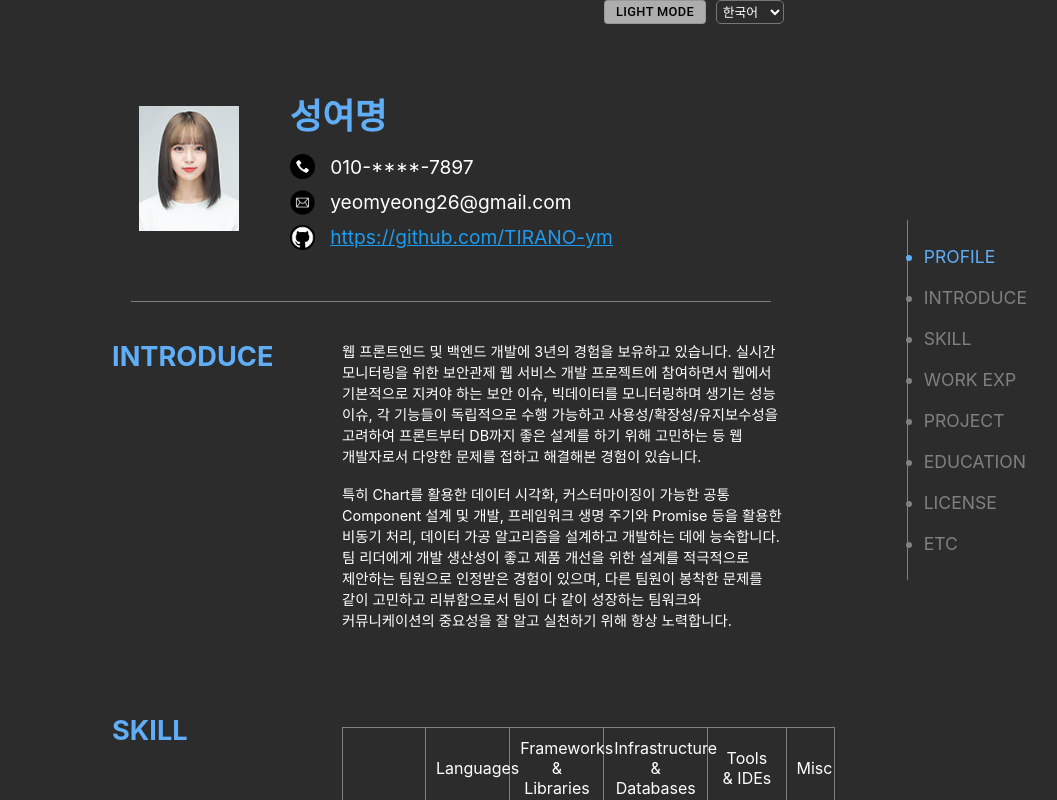
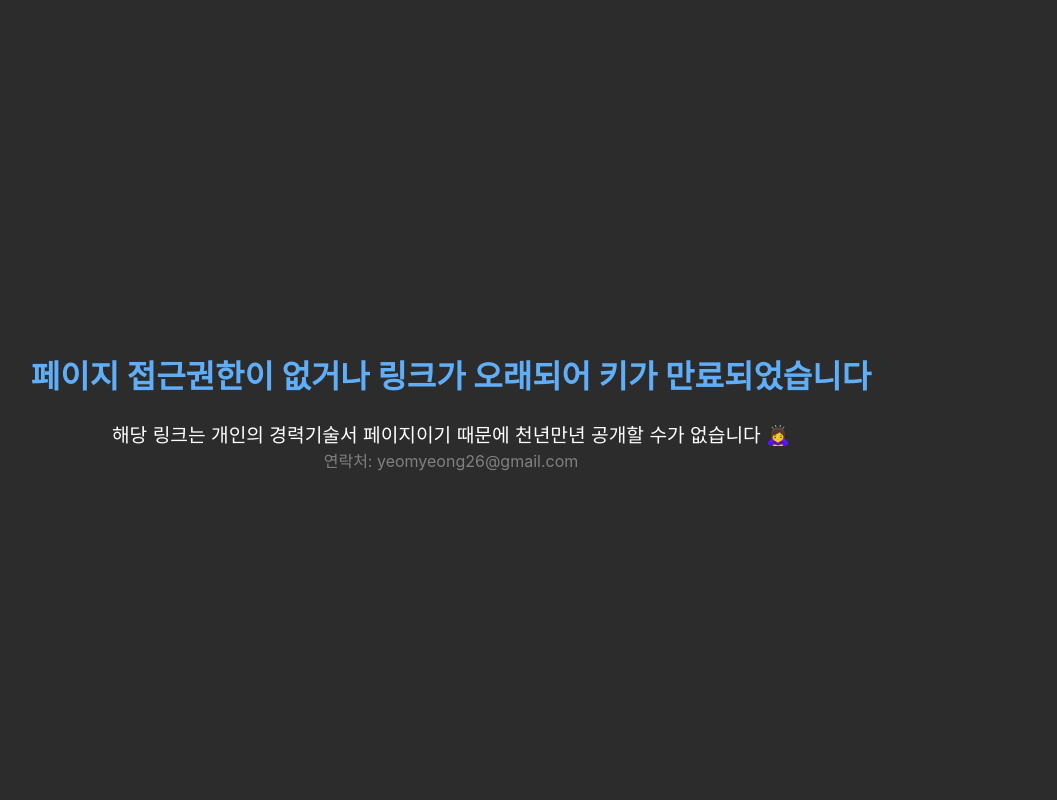
Before and after one commit to TIRANO-ym/resume-app, a React (Create React App) app: page / in a window 1280 px wide. Shown: the whole page, without its empty margins (189-1246 px from the left). Built offline with nearby package versions, Linux system fonts and the light colour scheme.

Commit message:
apply access key for main page

```diff
--- a/package.json
+++ b/package.json
@@ -10,6 +10,8 @@
     "@testing-library/react": "^13.4.0",
     "@testing-library/user-event": "^13.5.0",
     "i18next": "^23.14.0",
+    "jwt-decode": "^4.0.0",
+    "moment": "^2.30.1",
     "react": "^18.3.1",
     "react-dom": "^18.3.1",
     "react-i18next": "^15.0.1",
--- a/src/App.js
+++ b/src/App.js
@@ -1,9 +1,42 @@
-// import MainPage from "./page/main-page/main-page";
+import { useEffect, useState } from "react";
+import { jwtDecode } from "jwt-decode";
+import moment from "moment";
+import knownTokens from "./secure/known-tokens.json";
+import MainPage from "./page/main-page/main-page";
+import BlockPage from "./page/second-page/block-page";
 
-// function App() {
-//   return (
-//     <MainPage/>
-//   );
-// }
+
+function App() {
+  const [isValid, setIsValid] = useState(false);
+  useEffect(() => {
+    // resume-ym token check
+    const params = new URLSearchParams(window.location.search);
+    const currentToken = params.get('token');
+    const checkTokenValid = (token) => {
+      if (token) {
+        try {
+          const decoded = jwtDecode(token);
+          if (knownTokens.includes(currentToken) && decoded.create) {
+            const createdToken = moment(decoded.create, 'YYYYMMDD');
+            return moment().diff(createdToken, 'd') < 32;
+          } else if (decoded.isMaster === true) {
+            return true;
+          }
+        } catch(e) {
+          console.log(e.message);
+          return false;
+        }
+      }
+      return false;
+    };
+    setIsValid(checkTokenValid(currentToken));
+  }, []);
+
+  return (
+    <div>
+      {isValid ? <MainPage/> : <BlockPage/>}
+    </div>
+  );
+}
 
 export default App;
--- a/src/index.js
+++ b/src/index.js
@@ -1,11 +1,11 @@
 import React from 'react';
 import ReactDOM from 'react-dom/client';
 import './index.css';
-// import App from './App';
-import MainPage from './page/main-page/main-page';
+import App from './App';
+// import MainPage from './page/main-page/main-page';
 import './language/i18n';
 
 const root = ReactDOM.createRoot(document.getElementById('root'));
 root.render(
-  <MainPage />
+  <App />
 );
--- /dev/null
+++ b/src/page/second-page/block-page.css
@@ -0,0 +1,38 @@
+.darkTheme {
+  background-color: rgb(44, 44, 44);
+  color: white;
+}
+
+.lightTheme {
+  background-color: white;
+  color: black;
+}
+
+.block-page {
+  width: 100%;
+  height: 100vh;
+  overflow: hidden;
+  display: flex;
+  justify-content: center;
+  align-items: center;
+
+  font-size: 1.2rem;
+  color: white;
+
+  .container {
+    width: 100%;
+    padding: 5%;
+    text-align: center;
+    .header-text {
+      font-size: 2rem;
+      font-weight: bold;
+      color: rgb(96, 174, 248);
+      margin: 2% 0;
+    }
+    .contact-text {
+      font-size: 1rem;
+      text-align: start;
+      color: gray;
+    }
+  }
+}
--- /dev/null
+++ b/src/page/second-page/block-page.js
@@ -0,0 +1,31 @@
+import './block-page.css';
+import { useEffect, useState } from "react";
+
+function BlockPage() {
+  const [darkFlag, setDarkState] = useState(true);
+
+  // default theme init
+  useEffect(() => {
+    const darkTheme = localStorage.getItem('darkTheme');
+    if (darkTheme !== null) {
+      setDarkState(darkTheme === 'true');
+    }
+  }, []);
+
+  return (
+    <div className={`block-page ${darkFlag ? 'darkTheme' : 'lightTheme'}`}>
+      <div className='container'>
+        <div className='header-text'>
+          페이지 접근권한이 없거나 링크가 오래되어 키가 만료되었습니다
+        </div>
+        <div>
+          해당 링크는 개인의 경력기술서 페이지이기 때문에 천년만년 공개할 수가 없습니다 🙇‍♀️
+          <br/>
+          <span className='contact-text'>연락처: yeomyeong26@gmail.com</span>
+        </div>
+      </div>
+    </div>
+  );
+}
+
+export default BlockPage;
--- /dev/null
+++ b/src/secure/known-tokens.json
@@ -0,0 +1,4 @@
+[
+  "eyJhbGciOiJIUzI1NiIsInR5cCI6IkpXVCJ9.eyJpc01hc3RlciI6dHJ1ZSwiaWF0IjoxNzU2NjQ3NjkzfQ.XFOdxNXCfj__KvjnRWlTdhQ3RfJC7PAvQAPmgG_zGCk",
+  "eyJhbGciOiJIUzI1NiIsInR5cCI6IkpXVCJ9.eyJjcmVhdGUiOiIyMDI1MDgzMSIsImlhdCI6MTc1NjY0Nzc2OX0.9424yXPRbxAfPippXtsojQkLLQ-0fqImagUPHow3Fjc"
+]
```
Also changed, not shown: 13 other files (tests, documents, lock files or other folders).
